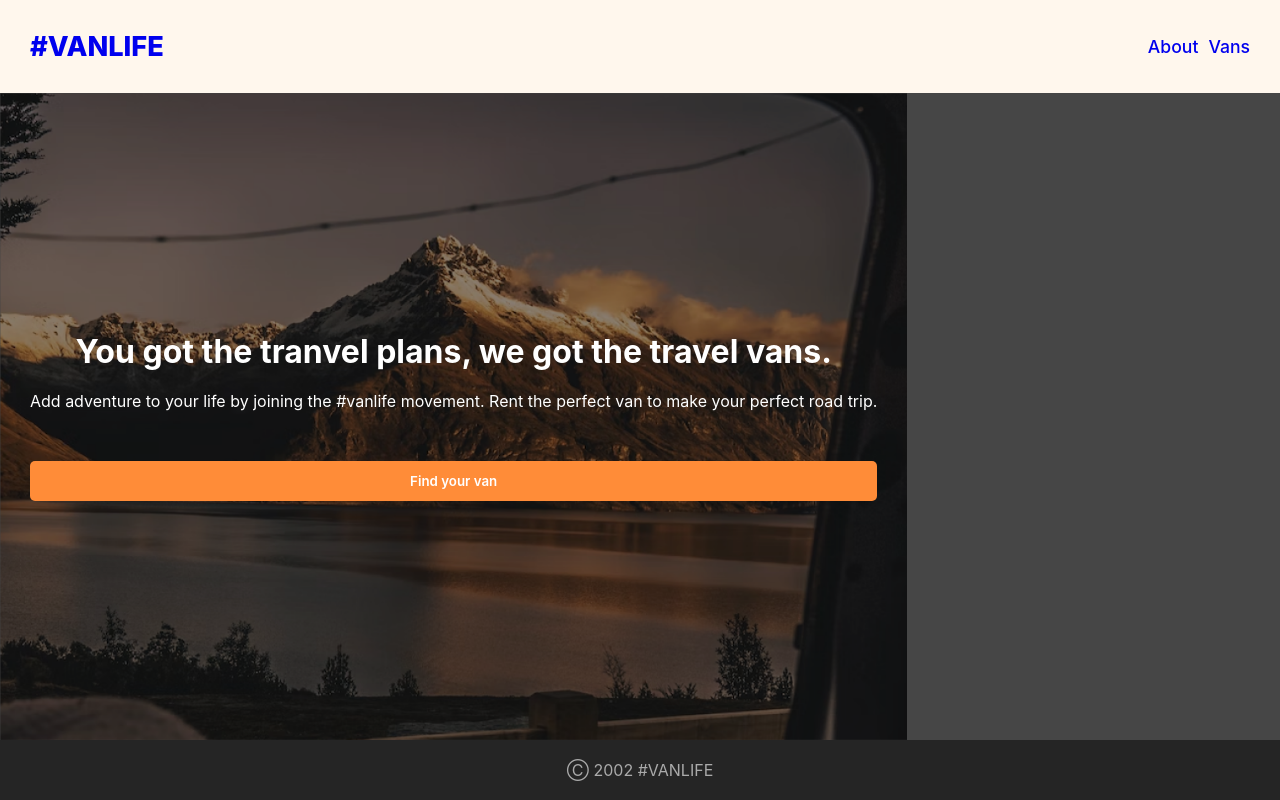
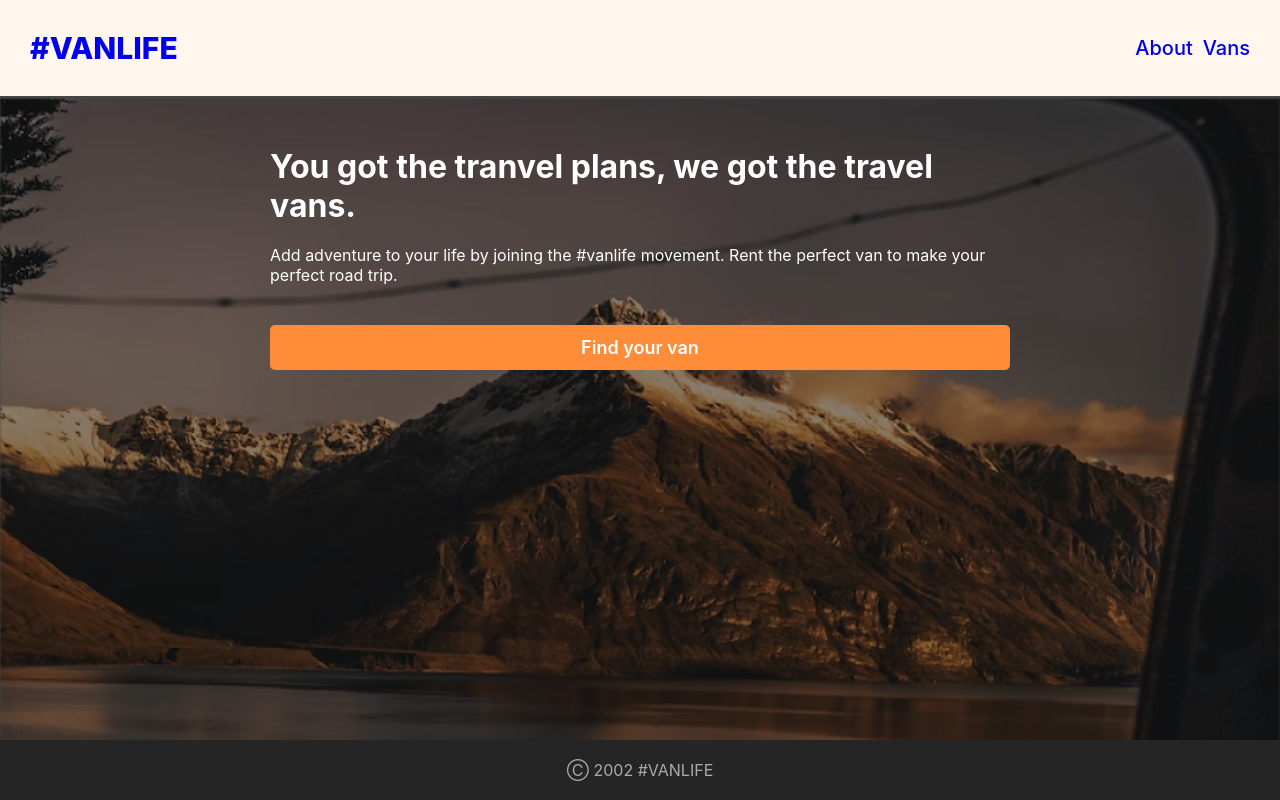
Before and after one commit to Jonserafim7/VANLIFE-Learning-React-Router, a React (Vite) app: page / in a window 1280 px wide. Built offline with nearby package versions, Linux system fonts and the light colour scheme; no server answers; what miragejs would draw is missing.

Commit message:
components html naming convention fixes; css naming convention fixes and optmization;

```diff
--- a/src/App.scss
+++ b/src/App.scss
@@ -1,21 +1,31 @@
-// Mixins
+// mixins
 
-@mixin van-type-box ($bg, $color: #FFF7ED, $padding: 5px 10px) {
-    display: inline-block;
-    width: max-content;
+@mixin pages-layout {
+    display: flex;
+    flex-direction: column;
+    flex-grow: 1;
+}
 
-    font-family: 'Inter', system-ui,
-    'Avenir', Helvetica, Arial, sans-serif;
-    font-size: 1.2rem;
-    font-weight: 500;
+@mixin pages-main-content {
+    display: flex;
+    flex-grow: 1;
+    flex-direction: column;
+    margin-top: 9.7rem;
 
-    border: none;
-    border-radius: 5px;
+    background-color: #FFF7ED;
+}
 
-    background-color: $bg;
-    color: $color;
-    padding: $padding;
+@mixin pages-main-content-container {
+    display: flex;
+    flex-grow: 1;
+    flex-direction: column;
+    width: 100%;
+    max-width: 80rem;
+    padding: 3rem;
+    margin: 0 auto;
 }
+
+//global styles
 
 * {
     margin: 0;
@@ -25,12 +35,33 @@
 
 html, body, #root {
     height: 100%;
+    font-size: 62.5%; // 1rem = 10px
   }
 
 body {
-    font-family: Inter, system-ui,
-    Avenir, Helvetica, Arial, sans-serif;
+    font-family: 'Inter', system-ui,
+    'Avenir', Helvetica, Arial, sans-serif;
     background-color: rgb(70, 70, 70);
+}
+
+h1 {
+    font-size: 3.2rem;
+}
+
+h2 {
+    font-size: 2.4rem;
+}
+
+h3 {
+    font-size: 2rem;
+}
+
+h4 {
+    font-size: 1.8rem;
+}
+
+p {
+    font-size: 1.6rem;
 }
 
 .App {
@@ -43,7 +74,7 @@ nav {
     .nav-container {
         background-color: #FFF7ED;
         color: #000000;
-        padding: 30px;
+        padding: 3rem;
         display: flex;
         align-items: center;
         justify-content: space-between;
@@ -55,13 +86,13 @@ nav {
             display: flex;
             list-style: none;
             align-items: center;
-            gap: 10px;
+            gap: 1rem;
             cursor: pointer;
             transition: color 0.3s ease-in-out;
             width: 100%;
 
             .nav-logo {
-                font-size: 1.7rem;
+                font-size: 3rem;
                 font-weight: 800;
                 margin-left: 0;
                 margin-right: auto;
@@ -70,7 +101,7 @@ nav {
             .nav-about,
             .nav-vans {
                 font-weight: 500;
-                font-size: 1.1rem;
+                font-size: 2rem;
             }
 
             a {
@@ -94,30 +125,25 @@ footer {
         align-items: center;
         justify-content: center;
         background-color: #252525;
-        padding: 20px;
+        padding: 2rem;
         color: #AAAAAA;
     }
 }
 
-//utility
+//pages
 
-.generic-van {
-    @include van-type-box(
-        $bg:#FFEAD0,
-        $color:#4D4D4D,
-        $padding:12px 20px
-    );
-    cursor: pointer;
+.home-page, .about-page, .vans-page {
+    @include pages-layout;
 }
 
-.simple-van {
-    @include van-type-box($bg:#E17654);
+.home-page-main-content,
+.about-page-main-content,
+.vans-page-main-content {
+    @include pages-main-content;
 }
 
-.luxury-van {
-    @include van-type-box($bg:#161616);
+.home-page-main-content-container,
+.about-page-main-content-container,
+.vans-page-main-content-container {
+    @include pages-main-content-container;
 }
-
-.rugged-van {
-    @include van-type-box($bg:#115E59);
-}
--- a/src/pages/About/About.jsx
+++ b/src/pages/About/About.jsx
@@ -4,31 +4,40 @@ import Footer from '../../Components/Footer';
 import './About.scss';
 
 export default function About() {
+
     return (
         <div className='about-page'>
             <Nav />
-        <img className='about-bg-img'/>
-        <main>
-            <div className='about-content-container'>
-                <div className='about-hero'>
-                    <h1 className='about-hero-title'>
+            <main className='about-page-main-content'>
+                {/* hero */}
+                <img
+                    className='about-hero-img'
+                    src='/src/Assets/Images/about-hero-img.png'
+                />
+                {/* sections */}
+                <div className='about-page-main-content-container'>
+                    {/* article-section */}
+                    <section className='about-article-section'>
+                        <h1 className='about-article-title'>
                             Don’t squeeze in a sedan when you could relax in a van.
                         </h1>
-                    <p className='about-hero-subtitle'>
+                        <p className='about-article-paragraph'>
                             Our mission is to enliven your road trip with
-                        the perfect travel van rental. Our vans are recertified before
-                        each trip to ensure your travel plans can go off without a hitch.
+                            the perfect travel van rental. Our vans are
+                            recertified before each trip to ensure your
+                            travel plans can go off without a hitch.
                             (Hitch costs extra 😉)
                             <br/>
                             <br/>
                             Our team is full of vanlife enthusiasts who know firsthand
                             the magic of touring the world on 4 wheels.
                         </p>
-                </div>
-                <div className='about-explore'>
+                    </section>
+                    {/* explore-section */}
+                    <section className='about-explore-section'>
                         <h2>Your destination is waiting. <br />Your van is ready.</h2>
                         <button className='about-explore-btn'>Explore our vans</button>
-                </div>
+                    </section>
                 </div>
             </main>
             <Footer />
--- a/src/pages/About/About.scss
+++ b/src/pages/About/About.scss
@@ -1,59 +1,52 @@
 .about-page {
-    display: flex;
-    flex-direction: column;
-    flex-grow: 1;
+    .about-page-main-content {
 
-    .about-bg-img {
-        display: block;
-        margin-top: 92px;
-        background: url(/src/Assets/Images/about-hero-img.png);
-        background-size: cover;
-        background-repeat: no-repeat;
-        height: 200px
-    }
+        .about-hero-img {
+            height: 20rem;
+            margin: 0 auto;
+            width: 100%;
+            max-width: 80rem;
+            object-fit: cover;
+        }
 
-    main{
-        flex-grow: 1;
-        background: #FFF7ED;
+        .about-page-main-content-container {
+            justify-content: center;
+            gap: 4rem;
 
-        .about-content-container {
-            display: flex;
-            flex-direction: column;
-            padding: 30px;
-            gap: 40px;
-
-            .about-hero {
-                .about-hero-title{
+            .about-article-section {
+                .about-article-title{
                     line-height: 1;
                 }
 
-                .about-hero-subtitle {
-                    margin-top: 20px;
+                .about-article-paragraph {
+                    margin-top: 2rem;
                 }
             }
 
+            .about-explore-section {
+                background: #FFCC8D;
+                padding: 2rem;
+                display: flex;
+                flex-direction: column;
+                gap: 2rem;
+                border-radius: 0.5rem;
+
+                .about-explore-btn {
+                    cursor: pointer;
+                    width: max-content;
+                    background-color: #161616;
+                    padding: 1.2rem 2rem;
+                    border-radius: 0.5rem;
+                    border: none;
+
+                    font-family: 'Inter', system-ui,
+                    'Avenir', Helvetica, Arial, sans-serif;
+                    font-size: 1.6rem;
+                    font-weight: 600;
+                    color: white;
+                }
+            }
         }
 
-        .about-explore {
-            background: #FFCC8D;
-            padding: 20px;
-            display: flex;
-            flex-direction: column;
-            gap: 20px;
-            border-radius: 5px;
-
-            .about-explore-btn {
-                width: max-content;
-                background-color: #161616;
-                color: white;
-                padding: 12px 20px;
-                border-radius: 5px;
-                border: none;
-                font-weight: 600;
-                cursor: pointer;
-                font-family: Inter, system-ui,
-                Avenir, Helvetica, Arial, sans-serif;
-            }
-        }
     }
 }
--- a/src/pages/Home/Home.jsx
+++ b/src/pages/Home/Home.jsx
@@ -7,8 +7,8 @@ export default function Home() {
   return (
     <div className='home-page'>
         <Nav />
-        <main>
-            <div className='home-content-container '>
+        <main className='home-page-main-content'>
+            <div className='home-page-main-content-container'>
                 <h1 className='home-title'>You got the tranvel plans, we got the travel vans.</h1>
                 <p className='home-subtitle'>
                     Add adventure to your life by joining the #vanlife movement.
--- a/src/pages/Home/Home.scss
+++ b/src/pages/Home/Home.scss
@@ -1,40 +1,34 @@
 .home-page {
-    display: flex;
-    flex-direction: column;
-    flex-grow: 1;
+    .home-page-main-content {
+        background: url('/src/Assets/Images/home-bg.png');
+        background-size: cover;
+        background-repeat: no-repeat;
 
-    main{
-        display: flex;
-        flex-grow: 1;
-
-        .home-content-container {
-            display: flex;
-            flex-direction: column;
-            align-items: center;
-            justify-content: center;
-            margin-top: 92px;
-            padding: 50px 30px;
-            background: url(/src/Assets/Images/home-bg.png);
-            background-size: cover;
-            background-repeat: no-repeat;
+        .home-page-main-content-container {
             color: #FFFFFF;
 
+            .home-title {
+                margin-top: 2rem;
+            }
+
             .home-subtitle {
-                margin-top: 20px;
+                margin-top: 2rem;
             }
 
             .home-button {
-                margin-top: 50px;
+                cursor: pointer;
+                margin-top: 4rem;
                 width: 100%;
-                padding: 12px;
-                border-radius: 5px;
+                padding: 1.2rem;
+                border-radius: 0.5rem;
                 border: none;
                 background-color: #FF8C38;
+
+                font-family: Inter, system-ui,
+                'Avenir', Helvetica, Arial, sans-serif;
+                font-size: 1.8rem;
+                font-weight: 600;
                 color: #FFFFFF;
-                font-weight: 600;
-                cursor: pointer;
-                font-family: Inter, system-ui,
-                Avenir, Helvetica, Arial, sans-serif;
             }
 
             .home-button:hover {
--- a/src/pages/Vans/Vans.jsx
+++ b/src/pages/Vans/Vans.jsx
@@ -27,11 +27,15 @@ export default function Vans({vansData}) {
         />
         <div className='van-card-description'>
           <div className='van-card-name-container'>
-            <h2 className='van-card-name'>{van.name}</h2>
-            <button className={`van-type-box ${vanTypeClasses(van)}`}>{van.type}</button>
+            <h3 className='van-card-name'>{van.name}</h3>
+            <button
+              className={`van-type-box ${vanTypeClasses(van)}`}
+            >
+              {van.type}
+            </button>
           </div>
           <div className='van-card-price-container'>
-            <h2 className='van-card-price-value'>${van.price}</h2>
+            <h3 className='van-card-price-value'>${van.price}</h3>
             <p className='van-card-price-duration'>/day</p>
           </div>
         </div>
@@ -42,7 +46,8 @@ export default function Vans({vansData}) {
   return (
     <div className='vans-page'>
       <Nav />
-      <main className='main-page-content-vans'>
+      <main className='vans-page-main-content'>
+        <section className='vans-page-main-content-container'>
           {/* filter menu */}
           <div className='filter-container'>
             <h1 className='filter-title'>Explore our van options</h1>
@@ -57,7 +62,7 @@ export default function Vans({vansData}) {
           <div className='cards-container'>
             {vansElements}
           </div>
-
+        </section>
       </main>
       <Footer />
     </div>
```
Also changed, not shown: src/pages/Vans/Vans.scss (+61 -29 lines). Lines whose indentation alone changed are shown as unchanged.
